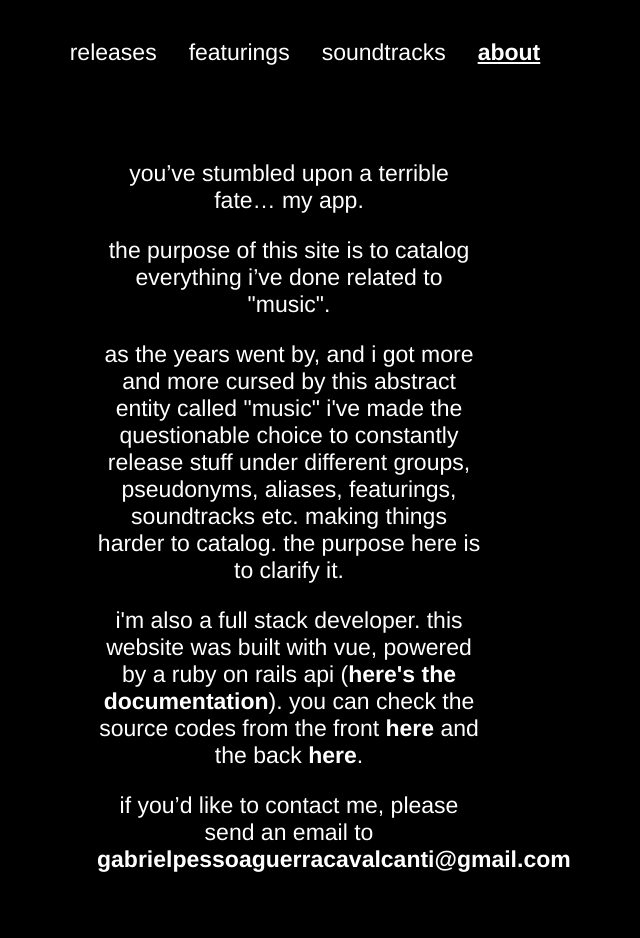
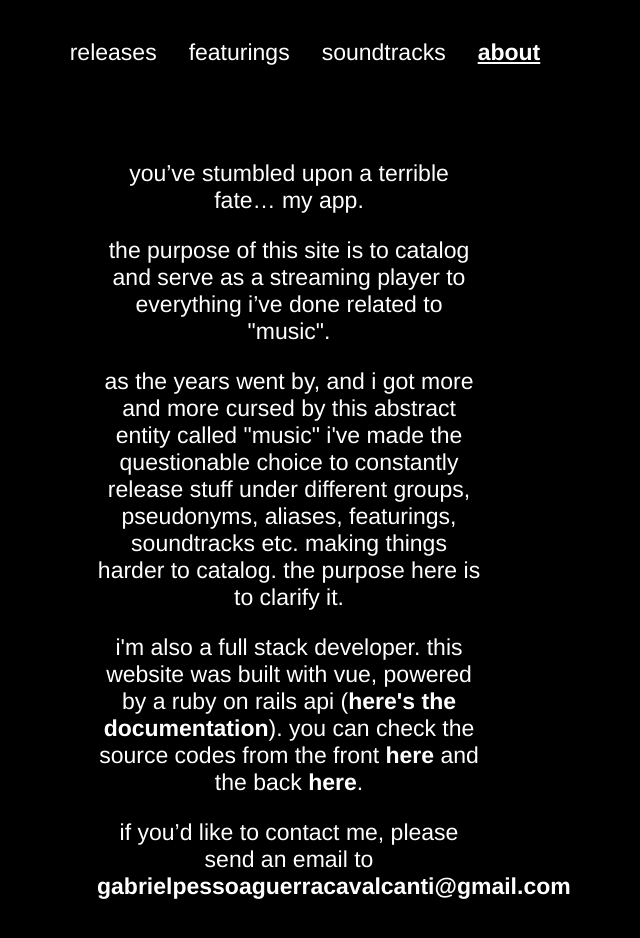
Before and after one commit to guerrinharj/gpgc-vue, a Vue app: page /about in a window 1280 px wide. Shown: the top 938 px of the page, without its empty margins (351-991 px from the left). Built offline with nearby package versions, Linux system fonts and the light colour scheme.

Commit message:
about me and readme

```diff
--- a/src/pages/AboutPage.vue
+++ b/src/pages/AboutPage.vue
@@ -2,7 +2,7 @@
     <div class="about-page">
         <p>You’ve stumbled upon a terrible fate… my app.</p>
 
-        <p>The purpose of this site is to catalog everything I’ve done related to "music".</p>
+        <p>The purpose of this site is to catalog and serve as a streaming player to everything I’ve done related to "music".</p>
 
         <p>As the years went by, and i got more and more cursed by this abstract entity called "music" I've made the questionable choice to constantly release stuff under different groups, pseudonyms, aliases, featurings, soundtracks etc. Making things harder to catalog. The purpose here is to clarify it.</p>
 
```
